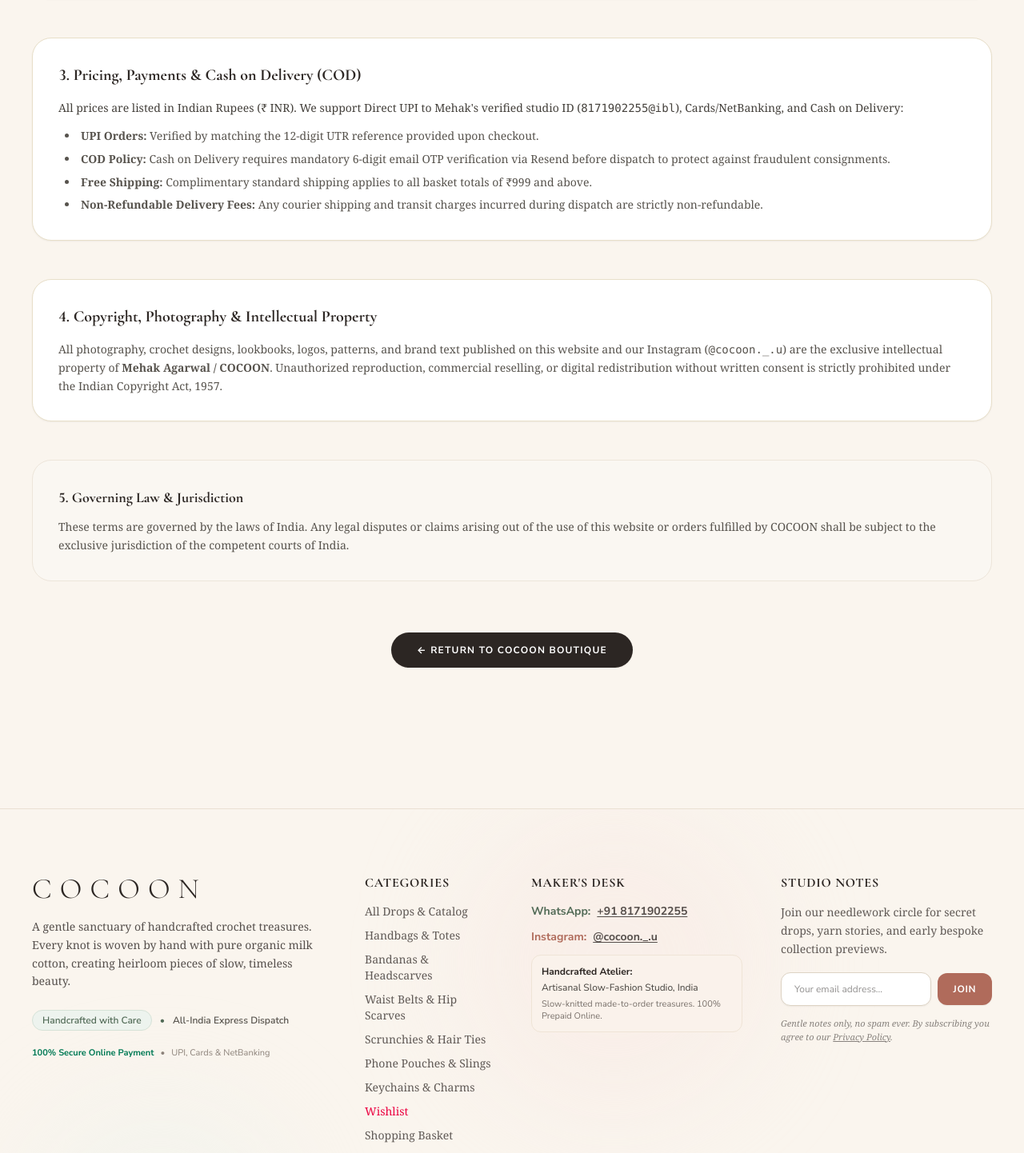
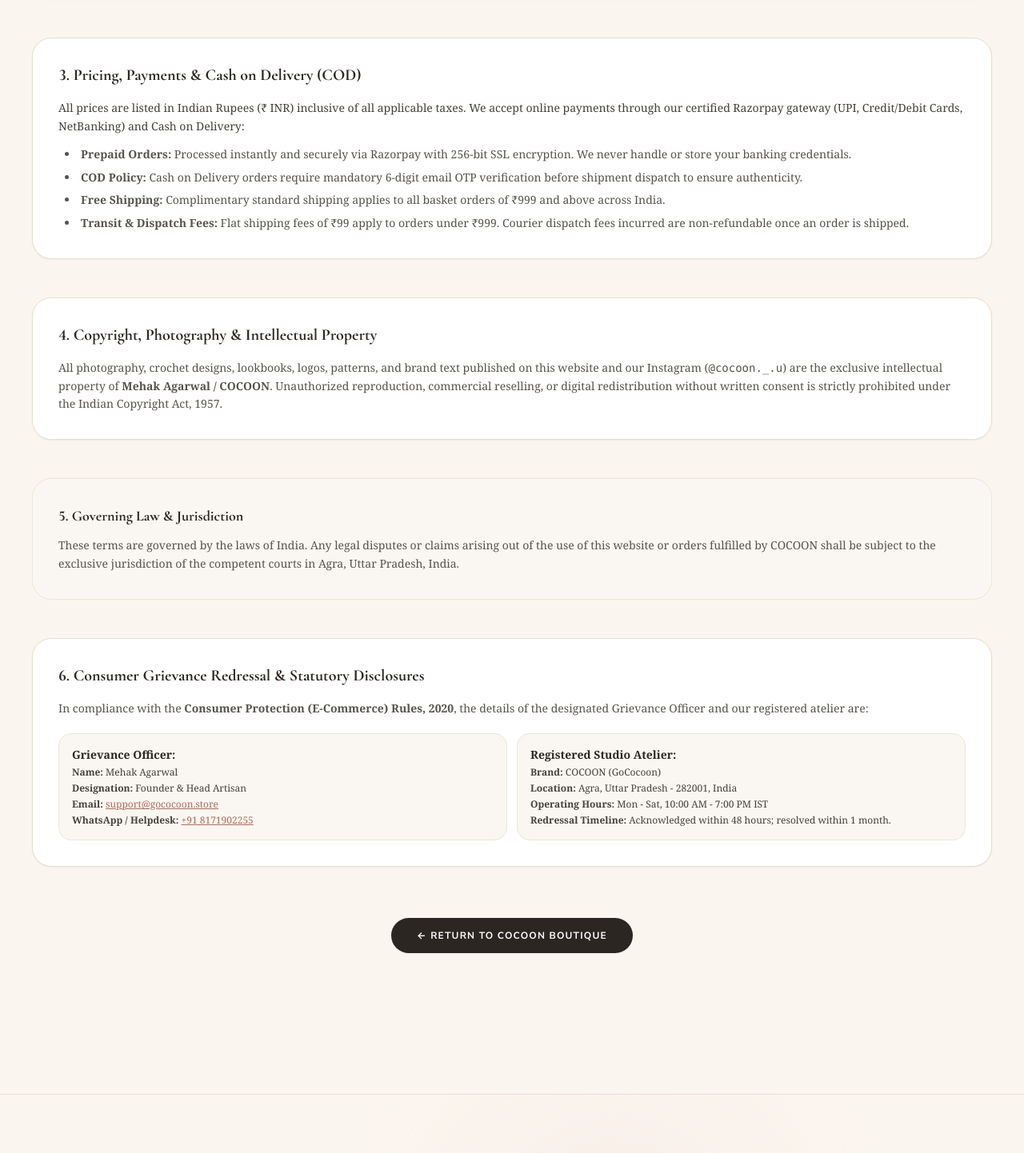
Before and after one commit to puneetkushwaha/Cocoon_I, a Next.js app: page /terms in a window 1280 px wide. Shown: the part 1080-2522 px from the top of the page at 80% size. Built offline with nearby package versions, Linux system fonts and the light colour scheme.

Commit message:
fix(trust): resolve ₹1 static build bug, review breakdown display, payment terms, and add grievance officer

```diff
--- a/src/app/layout.js
+++ b/src/app/layout.js
@@ -3,10 +3,10 @@ import "./globals.css";
 
 export const metadata = {
   title: {
-    default: "GoCocoon | Handcrafted Crochet Bags, Tops & Accessories India",
+    default: "GoCocoon | Handcrafted Crochet Bags, Belts & Accessories India",
     template: "%s | GoCocoon Crochet Boutique",
   },
-  description: "Discover authentic handcrafted crochet bags, statement totes, hair accessories, waist wraps, bandanas & heirloom gifts at GoCocoon. 100% pure organic milk cotton, hand-crocheted knot-by-knot in India by Mehak Agarwal. All-India express delivery.",
+  description: "Discover authentic handcrafted crochet bags, statement totes, hair accessories, waist wraps, bandanas & heirloom gifts at GoCocoon. Artisanal slow-fashion hand-crocheted knot-by-knot in India by Mehak Agarwal. All-India express delivery.",
   keywords: [
     "GoCocoon",
     "GoCocoon store",
@@ -15,7 +15,7 @@ export const metadata = {
     "cocoon crochet boutique",
     "handmade crochet bags India",
     "crochet handbag online India",
-    "crochet tops online India",
+    "crochet waist belt India",
     "chunky crochet bag",
     "crochet bow knot handbag",
     "crochet bandanas India",
--- a/src/app/privacy/page.js
+++ b/src/app/privacy/page.js
@@ -99,8 +99,9 @@ export default function PrivacyPolicyPage() {
             We never sell, rent, trade, or monetize your personal information to data brokers or advertising exchanges. Data is only shared with verified infrastructure partners who adhere to enterprise encryption:
           </p>
           <ul className="list-disc list-inside text-xs sm:text-sm space-y-2 text-stone-700 font-serif pl-2">
+            <li><strong>Payment Gateway:</strong> Razorpay Software Pvt. Ltd. (PCI-DSS Level 1 compliant gateway processing UPI, Debit/Credit Cards, and NetBanking). We never handle, store, or view your banking passwords or card security codes (CVV).</li>
             <li><strong>Logistics:</strong> Shiprocket (BigFoot Retail Solutions Pvt. Ltd.) & assignees (Delhivery, Xpressbees, Blue Dart) solely to transport the parcel to your doorstep.</li>
-            <li><strong>Database & Storage:</strong> Supabase (PostgreSQL with SSL / TLS 1.3 encryption at rest and in transit).</li>
+            <li><strong>Database & Storage:</strong> Supabase (PostgreSQL with TLS in transit and AES-256 encryption at rest).</li>
             <li><strong>Email Communications:</strong> Resend Inc. for transactional dispatch notices and 6-digit verification codes.</li>
           </ul>
         </section>
@@ -128,13 +129,13 @@ export default function PrivacyPolicyPage() {
             5. Grievance Officer & Business Details
           </h2>
           <p className="text-xs sm:text-sm text-stone-600 font-serif leading-relaxed">
-            For privacy inquiries, rights requests, or feedback, contact our designated Grievance Officer:
+            For privacy inquiries, rights requests, or feedback, contact our designated Grievance Officer under Rule 5(9) of the IT (Intermediary Guidelines and Digital Media Ethics Code) Rules and DPDP Act:
           </p>
           <div className="text-xs text-stone-800 space-y-1 font-mono pt-1">
             <p><strong>Attn:</strong> Mehak Agarwal (Founder & Data Controller)</p>
-            <p><strong>Brand:</strong> COCOON Artisanal Studio</p>
-            <p><strong>Location:</strong> India</p>
-            <p><strong>Email:</strong> <a href="mailto:cocoon.by.mehak@gmail.com" className="text-[#B06B5B] underline font-bold">cocoon.by.mehak@gmail.com</a></p>
+            <p><strong>Brand:</strong> COCOON (GoCocoon)</p>
+            <p><strong>Registered Studio:</strong> Agra, Uttar Pradesh - 282001, India</p>
+            <p><strong>Email:</strong> <a href="mailto:support@gococoon.store" className="text-[#B06B5B] underline font-bold">support@gococoon.store</a> (Alt: cocoon.by.mehak@gmail.com)</p>
             <p><strong>Studio WhatsApp:</strong> +91 8171902255</p>
           </div>
         </section>
--- a/src/app/terms/page.js
+++ b/src/app/terms/page.js
@@ -81,13 +81,13 @@ export default function TermsPage() {
           </h2>
           <div className="text-xs sm:text-sm text-stone-700 font-serif space-y-3 leading-relaxed">
             <p>
-              All prices are listed in Indian Rupees (₹ INR). We support Direct UPI to Mehak&apos;s verified studio ID (<code>8171902255@ibl</code>), Cards/NetBanking, and Cash on Delivery:
+              All prices are listed in Indian Rupees (₹ INR) inclusive of all applicable taxes. We accept online payments through our certified Razorpay gateway (UPI, Credit/Debit Cards, NetBanking) and Cash on Delivery:
             </p>
             <ul className="list-disc list-inside space-y-1.5 pl-2 text-stone-600">
-              <li><strong>UPI Orders:</strong> Verified by matching the 12-digit UTR reference provided upon checkout.</li>
-              <li><strong>COD Policy:</strong> Cash on Delivery requires mandatory 6-digit email OTP verification via Resend before dispatch to protect against fraudulent consignments.</li>
-              <li><strong>Free Shipping:</strong> Complimentary standard shipping applies to all basket totals of ₹999 and above.</li>
-              <li><strong>Non-Refundable Delivery Fees:</strong> Any courier shipping and transit charges incurred during dispatch are strictly non-refundable.</li>
+              <li><strong>Prepaid Orders:</strong> Processed instantly and securely via Razorpay with 256-bit SSL encryption. We never handle or store your banking credentials.</li>
+              <li><strong>COD Policy:</strong> Cash on Delivery orders require mandatory 6-digit email OTP verification before shipment dispatch to ensure authenticity.</li>
+              <li><strong>Free Shipping:</strong> Complimentary standard shipping applies to all basket orders of ₹999 and above across India.</li>
+              <li><strong>Transit & Dispatch Fees:</strong> Flat shipping fees of ₹99 apply to orders under ₹999. Courier dispatch fees incurred are non-refundable once an order is shipped.</li>
             </ul>
           </div>
         </section>
@@ -108,8 +108,34 @@ export default function TermsPage() {
             5. Governing Law & Jurisdiction
           </h2>
           <p className="text-xs sm:text-sm text-stone-600 font-serif leading-relaxed">
-            These terms are governed by the laws of India. Any legal disputes or claims arising out of the use of this website or orders fulfilled by COCOON shall be subject to the exclusive jurisdiction of the competent courts of India.
+            These terms are governed by the laws of India. Any legal disputes or claims arising out of the use of this website or orders fulfilled by COCOON shall be subject to the exclusive jurisdiction of the competent courts in Agra, Uttar Pradesh, India.
           </p>
+        </section>
+
+        {/* 6. Grievance Officer & Nodal Contact */}
+        <section className="space-y-4 bg-white rounded-3xl p-6 sm:p-8 border border-[#E8DFC9] shadow-xs">
+          <h2 className="text-xl font-header font-bold text-[#2C2623]">
+            6. Consumer Grievance Redressal & Statutory Disclosures
+          </h2>
+          <p className="text-xs sm:text-sm text-stone-600 font-serif leading-relaxed">
+            In compliance with the <strong>Consumer Protection (E-Commerce) Rules, 2020</strong>, the details of the designated Grievance Officer and our registered atelier are:
+          </p>
+          <div className="grid grid-cols-1 sm:grid-cols-2 gap-3 text-xs text-stone-700 font-serif pt-1">
+            <div className="p-4 bg-[#FAF7F2] rounded-2xl border border-[#EDE5DA] space-y-1">
+              <span className="font-bold text-[#2C2623] block text-sm">Grievance Officer:</span>
+              <p><strong>Name:</strong> Mehak Agarwal</p>
+              <p><strong>Designation:</strong> Founder & Head Artisan</p>
+              <p><strong>Email:</strong> <a href="mailto:support@gococoon.store" className="text-[#B06B5B] underline">support@gococoon.store</a></p>
+              <p><strong>WhatsApp / Helpdesk:</strong> <a href="https://wa.me/918171902255" className="text-[#B06B5B] underline">+91 8171902255</a></p>
+            </div>
+            <div className="p-4 bg-[#FAF7F2] rounded-2xl border border-[#EDE5DA] space-y-1">
+              <span className="font-bold text-[#2C2623] block text-sm">Registered Studio Atelier:</span>
+              <p><strong>Brand:</strong> COCOON (GoCocoon)</p>
+              <p><strong>Location:</strong> Agra, Uttar Pradesh - 282001, India</p>
+              <p><strong>Operating Hours:</strong> Mon - Sat, 10:00 AM - 7:00 PM IST</p>
+              <p><strong>Redressal Timeline:</strong> Acknowledged within 48 hours; resolved within 1 month.</p>
+            </div>
+          </div>
         </section>
 
         <div className="pt-4 text-center">
--- a/src/components/Footer.jsx
+++ b/src/components/Footer.jsx
@@ -41,9 +41,9 @@ export default function Footer() {
 
             {/* Online Payment Trust Notice */}
             <div className="pt-1 flex items-center gap-2 text-[11px] text-[#8C827A] font-medium">
-              <span className="text-emerald-700 font-bold">100% Secure Online Payment</span>
+              <span className="text-emerald-700 font-bold">100% Secure Payments</span>
               <span>•</span>
-              <span>UPI, Cards & NetBanking</span>
+              <span>Razorpay UPI, Cards &amp; Verified COD</span>
             </div>
           </div>
 
@@ -126,8 +126,8 @@ export default function Footer() {
               </p>
               <div className="p-3 bg-[#FAF2EB] rounded-xl border border-[#EFE4D6] text-xs space-y-1 font-sans text-stone-700">
                 <p className="font-bold text-[#2C2623]">Handcrafted Atelier:</p>
-                <p>Artisanal Slow-Fashion Studio, India</p>
-                <p className="text-[11px] text-stone-500 pt-0.5">Slow-knitted made-to-order treasures. 100% Prepaid Online.</p>
+                <p>Agra, Uttar Pradesh - 282001, India</p>
+                <p className="text-[11px] text-stone-500 pt-0.5">Slow-knitted made-to-order treasures • Razorpay &amp; COD Available</p>
               </div>
             </div>
           </div>
--- a/src/data/products.js
+++ b/src/data/products.js
@@ -53,7 +53,7 @@ export const PRODUCTS = [
     name: "Ruby Red Bow & Pearl Charm Keychain",
     category: "keychains",
     subcategory: "bow-keychains",
-    price: 1,
+    price: 199,
     originalPrice: 299,
     imgUrl: "/products/items/red-bow-pearl-keychain.jpg",
     hoverImgUrl: "/products/items/red-bow-pearl-keychain.jpg",
```
Also changed, not shown: src/app/product/[id]/page.js (+10 -2 lines).
